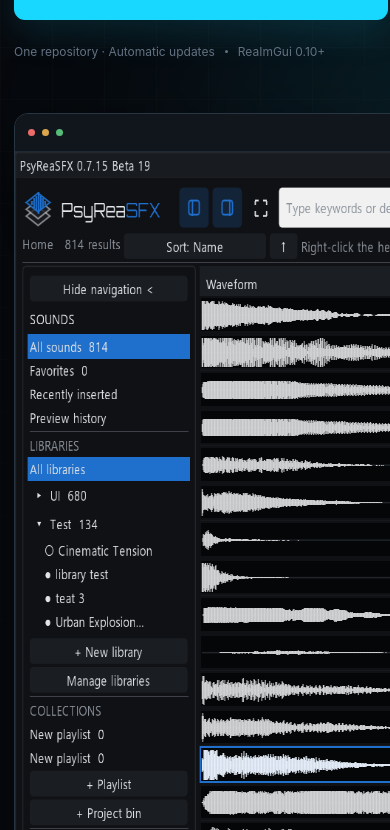
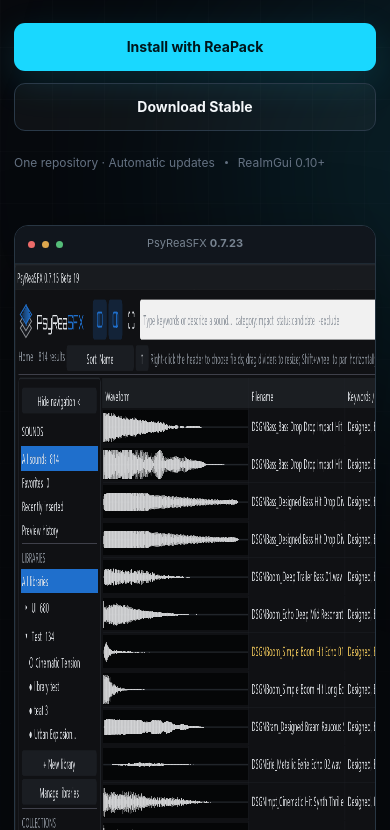
Before and after one commit to Psysia/PsyReaSFX, a plain HTML site: page website/index.html in a window 390 px wide. Shown: the part 434-1264 px from the top of the page. Drawn offline with Linux system fonts and the light colour scheme; no server answers.

Commit message:
Add PsyReaSFX GitHub Pages website

```diff
--- a/website/styles.css
+++ b/website/styles.css
@@ -1009,11 +1009,19 @@
   }
 
   .hero-visual {
-    margin-right: -65%;
+    min-width: 0;
+    margin-right: 0;
   }
 
   .window-chrome {
+    width: 100%;
     transform: none;
+  }
+
+  .window-chrome > img {
+    width: 165%;
+    min-width: 0;
+    max-width: none;
   }
 
   .floating-stat {
```
